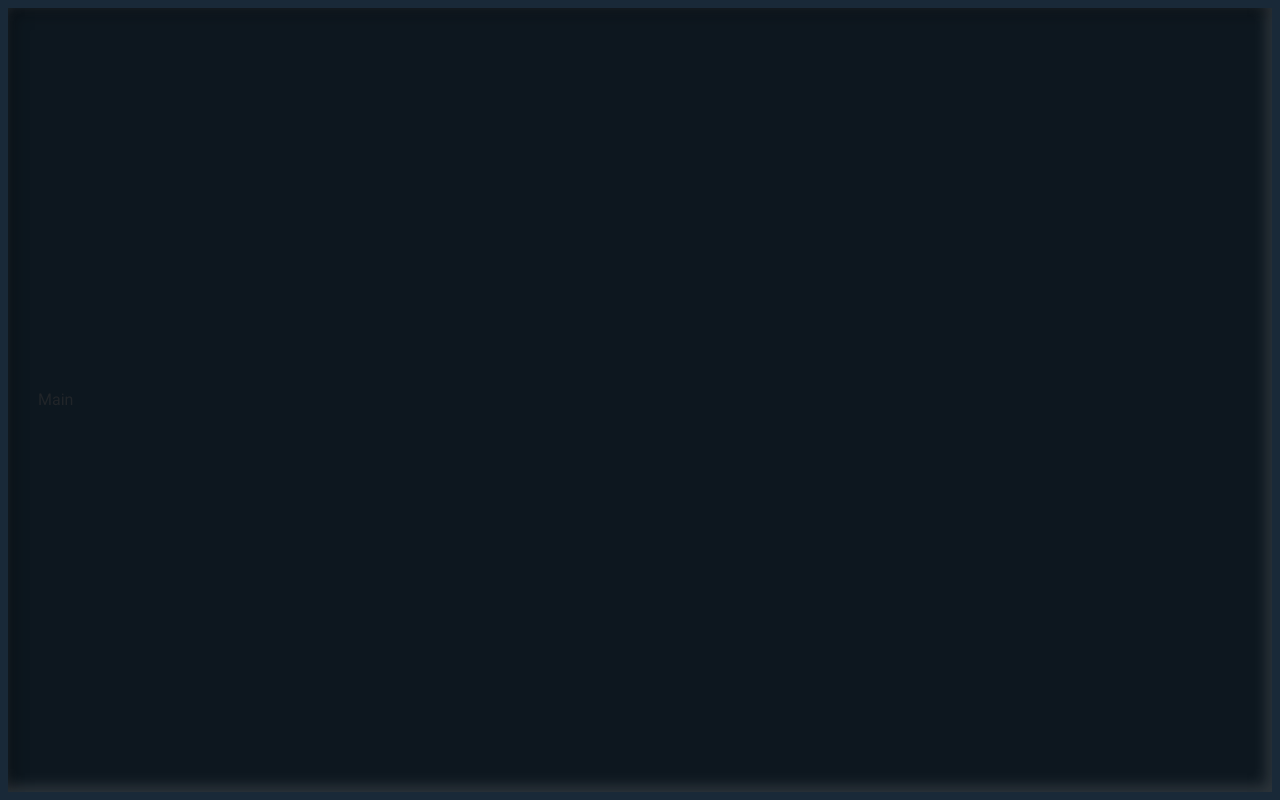
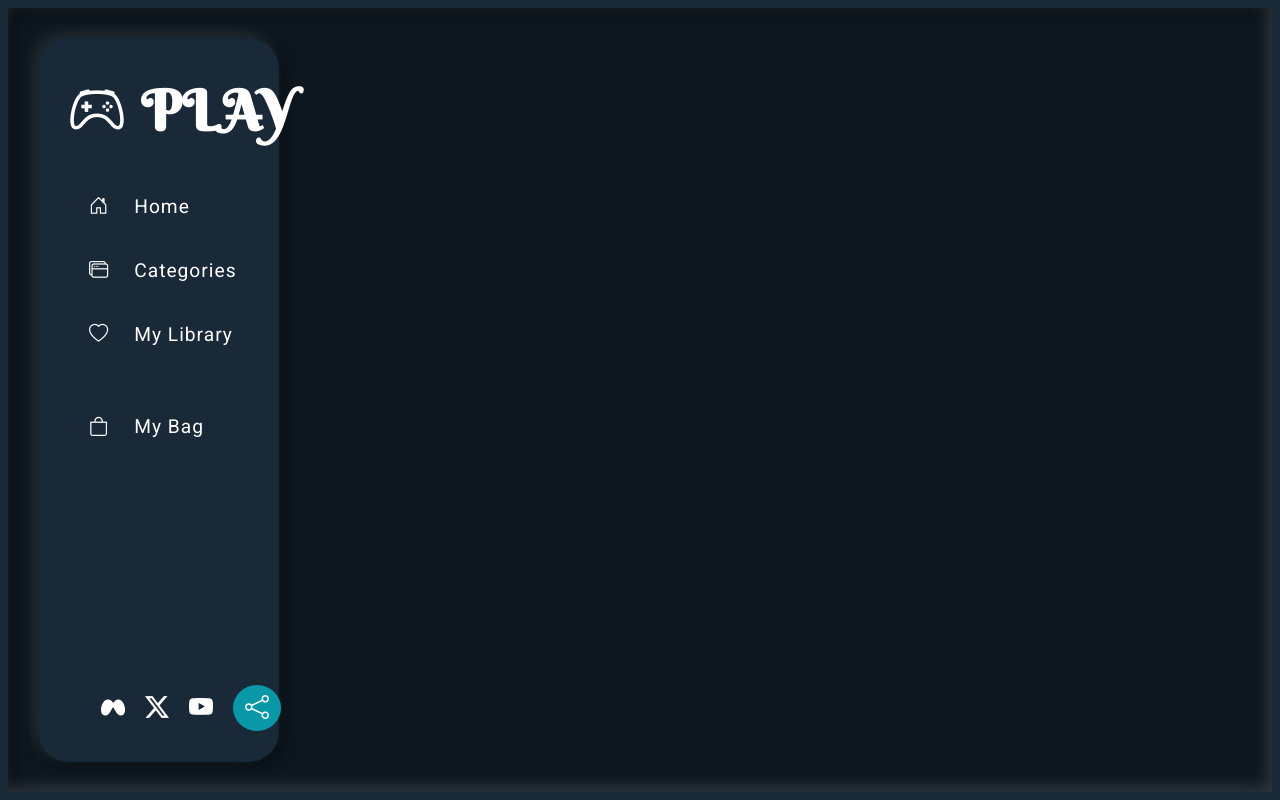
Before and after one commit to freetimezp/js-services-14-games, a React (Create React App) app: page / in a window 1280 px wide. Built offline with nearby package versions, Linux system fonts and the light colour scheme.

Commit message:
03. js-services-14-games. SideMenu component.

```diff
--- /dev/null
+++ b/src/components/NavListItem.jsx
@@ -0,0 +1,14 @@
+import React from 'react';
+
+function NavListItem({ item }) {
+    return (
+        <li>
+            <a href="#">
+                <i className={`bi ${item.icon}`}></i>
+                <span className="navName">{item.name}</span>
+            </a>
+        </li>
+    );
+};
+
+export default NavListItem;
--- /dev/null
+++ b/src/components/SideMenu.css
@@ -0,0 +1,93 @@
+.sideMenu {
+    width: 20%;
+    height: 100%;
+    padding: 30px;
+    border: 1px solid rgba(0, 0, 0, 0.1);
+    border-radius: 30px;
+    background: var(--bgColor);
+    box-shadow: -5px -5px 15px rgba(255, 255, 255, 0.1), 5px 5px 15px rgba(0, 0, 0, 0.35);
+    display: flex;
+    flex-direction: column;
+    transition: 1s;
+}
+
+.sideMenu .logo {
+    font-family: 'Berkshire Swash', sans-serif;
+    position: relative;
+    text-decoration: none;
+    display: inline-flex;
+    align-items: center;
+    gap: 15px;
+    color: #fff;
+    font-size: 3.5rem;
+    font-weight: 600;
+    letter-spacing: 1px;
+    text-transform: uppercase;
+}
+
+.sideMenu .nav {
+    margin-top: 30px;
+    display: flex;
+    flex-direction: column;
+    list-style: none;
+    gap: 15px;
+}
+
+.sideMenu .nav li a {
+    text-decoration: none;
+    color: #fff;
+    font-size: 1.2em;
+    letter-spacing: 1px;
+    display: inline-flex;
+    align-items: center;
+    gap: 25px;
+    transition: .5s;
+    background: var(--bgColor);
+    border-radius: 20px;
+    padding: 10px 20px;
+    width: 100%;
+    transition: .5s;
+}
+
+.sideMenu .nav li a:hover,
+.sideMenu .nav li a.active {
+    box-shadow: -5px -5px 15px rgba(255, 255, 255, 0.1), 5px 5px 15px rgba(0, 0, 0, 0.35);
+}
+
+.sideMenu .social {
+    position: absolute;
+    bottom: 50px;
+    display: flex;
+    align-items: center;
+    list-style: none;
+    gap: 20px;
+    transition: .5s;
+}
+
+.sideMenu .social li {
+    transition: .5s;
+}
+
+.sideMenu .social li a {
+    text-decoration: none;
+    color: #fff;
+    font-size: 1.5rem;
+    transition: .3s;
+}
+
+.sideMenu .social li a:hover {
+    color: var(--second);
+}
+
+.sideMenu .social li .share {
+    background: var(--second);
+    padding: 9px 12px;
+    width: 35px;
+    height: 35px;
+    border-radius: 50%;
+    transition: .3s;
+}
+
+.sideMenu .social li .share:hover {
+    background: var(--primary);
+}
--- /dev/null
+++ b/src/components/SideMenu.jsx
@@ -0,0 +1,50 @@
+import React, { useState } from 'react';
+
+import './SideMenu.css';
+
+import navListData from '../data/navListData';
+import NavListItem from './NavListItem';
+
+function SideMenu() {
+    const [navData, setNavData] = useState(navListData);
+
+    return (
+        <div className='sideMenu'>
+            <a href="#" className="logo">
+                <i className="bi bi-controller"></i>
+                <span className="brand">Play</span>
+            </a>
+
+            <ul className="nav">
+                {navData?.map((item) => (
+                    <NavListItem key={item._id} item={item} />
+                ))}
+            </ul>
+
+            <ul className="social">
+                <li>
+                    <a href="#">
+                        <i className="bi bi-meta"></i>
+                    </a>
+                </li>
+                <li>
+                    <a href="#">
+                        <i className="bi bi-twitter-x"></i>
+                    </a>
+                </li>
+                <li>
+                    <a href="#">
+                        <i className="bi bi-youtube"></i>
+                    </a>
+                </li>
+                <li>
+                    <a href="#" className='share'>
+                        <i className="bi bi-share"></i>
+                    </a>
+                </li>
+            </ul>
+        </div>
+    );
+};
+
+export default SideMenu;
--- /dev/null
+++ b/src/data/navListData.js
@@ -0,0 +1,32 @@
+const navListData = [
+    {
+        _id: 1,
+        target: 'home',
+        name: 'Home',
+        icon: 'bi-house-door',
+        active: true,
+    },
+    {
+        _id: 2,
+        target: 'categories',
+        name: 'Categories',
+        icon: 'bi-window-stack',
+        active: false,
+    },
+    {
+        _id: 3,
+        target: 'library',
+        name: 'My Library',
+        icon: 'bi-heart',
+        active: false,
+    },
+    {
+        _id: 4,
+        target: 'bag',
+        name: 'My Bag',
+        icon: 'bi-bag',
+        active: false,
+    },
+];
+
+export default navListData;
--- a/src/pages/Main.jsx
+++ b/src/pages/Main.jsx
@@ -2,10 +2,12 @@ import React from 'react';
 
 import './Main.css';
 
+import SideMenu from '../components/SideMenu';
+
 function Main() {
     return (
         <main>
-            Main
+            <SideMenu />
         </main>
     );
 };
```
